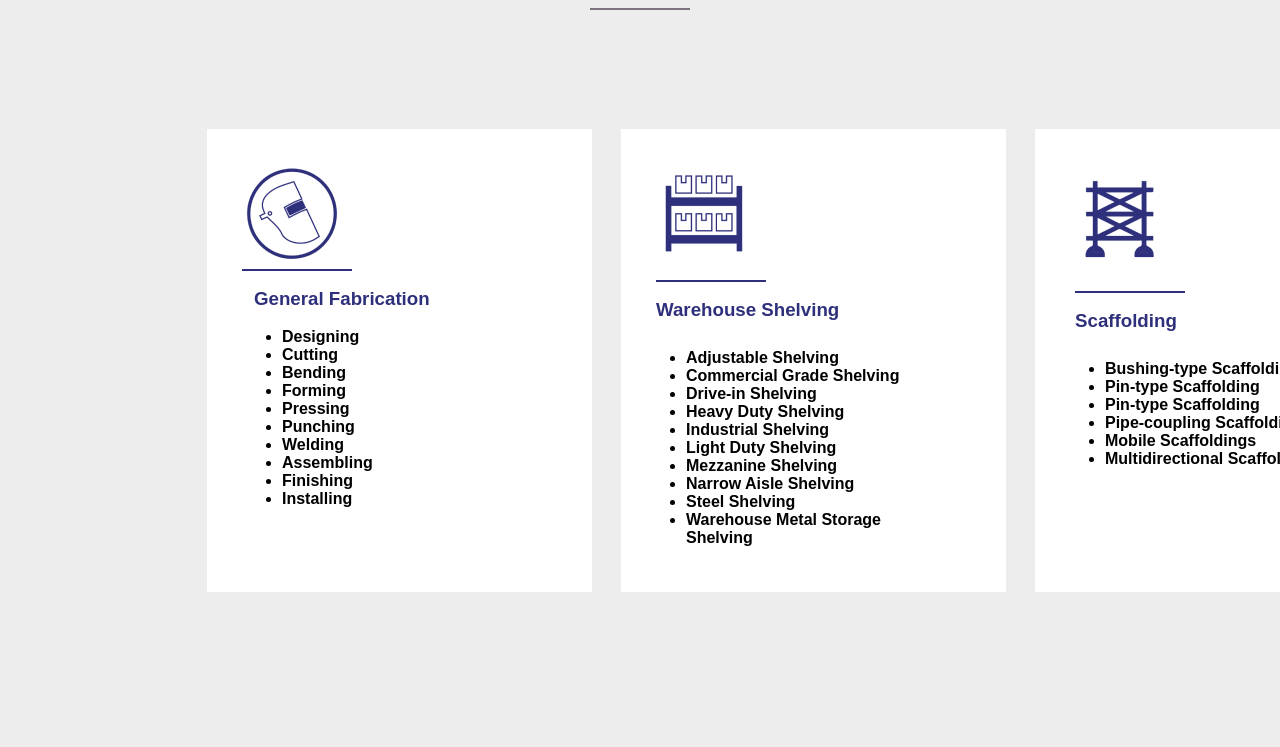
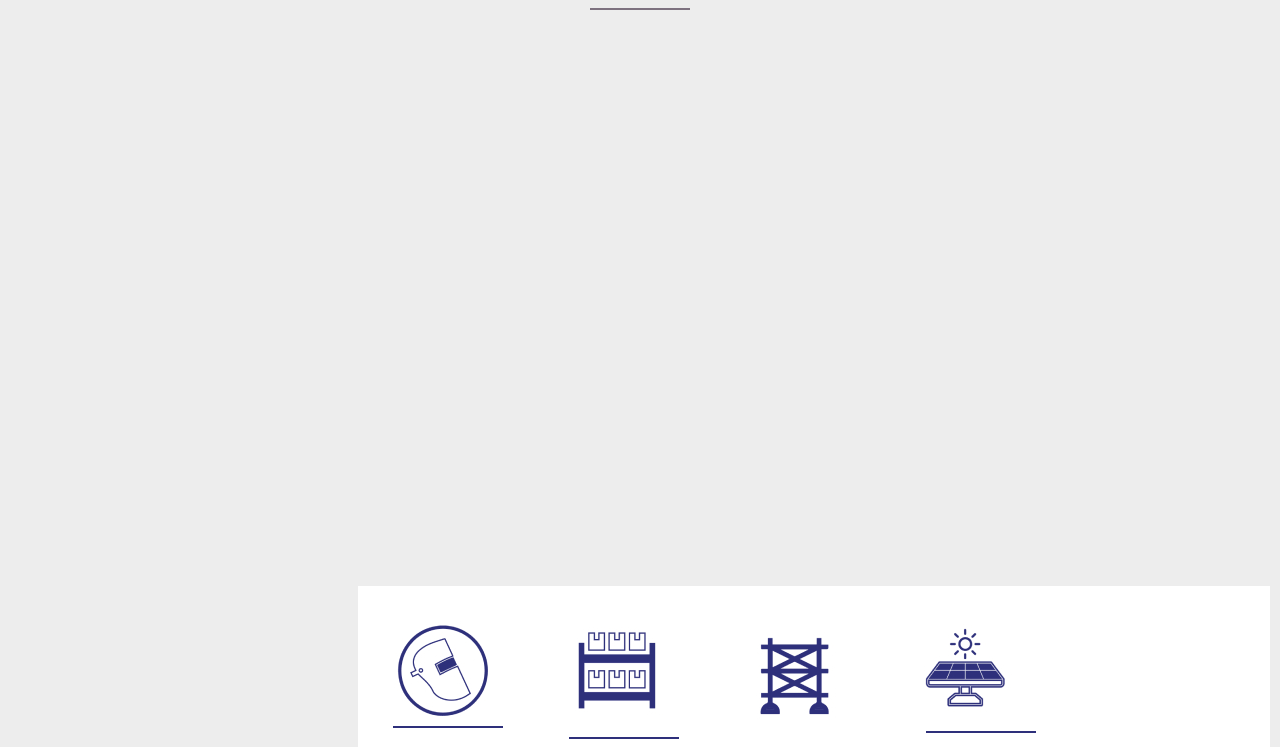
Before and after one commit to Usamaalikhan654/Habibullah-WB, a React (Create React App) app in the folder hepl-master/: page / in a window 1280 px wide. Shown: the part 1280-2027 px from the top of the page. Built offline with nearby package versions, Linux system fonts and the light colour scheme.

Commit message:
1.8.4
version 1.8.4

```diff
--- a/hepl-master/src/Pages/Home/Cards.css
+++ b/hepl-master/src/Pages/Home/Cards.css
@@ -103,10 +103,10 @@ border: 1px solid #2E307B;
 
 .Card1 {
 
-  /* Rectangle 89 */
+  /* Rectangle 89
 
 
-  position: absolute;
+    /*position: absolute;*/
   width: 385px;
   height: 463px;
   left: 147px;
@@ -123,7 +123,7 @@ border: 1px solid #2E307B;
   /* Rectangle 90 */
 
 
-position: absolute;
+ /*position: absolute;*/
 width: 385px;
 height: 463px;
 left: 561px;
@@ -137,8 +137,7 @@ background: #FFFFFF;
 .Card3 {
   /* Rectangle 91 */
 
-
-position: absolute;
+ /*position: absolute;*/
 width: 385px;
 height: 463px;
 left: 975px;
@@ -150,7 +149,7 @@ background: #FFFFFF;
 
 .Card4 {
   /* Rectangle 92 */
-position: absolute;
+ /*position: absolute;*/
 width: 384px;
 height: 463px;
 left: 1389px;
--- a/hepl-master/src/Pages/Home/Cards.jsx
+++ b/hepl-master/src/Pages/Home/Cards.jsx
@@ -9,7 +9,7 @@ function Cards() {
 
  return (
 <div className="container2">
-<div className="row">
+<div className="row" className="core-features">
   <div className="column">
     <div className="Card1">
     <img src={img}/>
```
